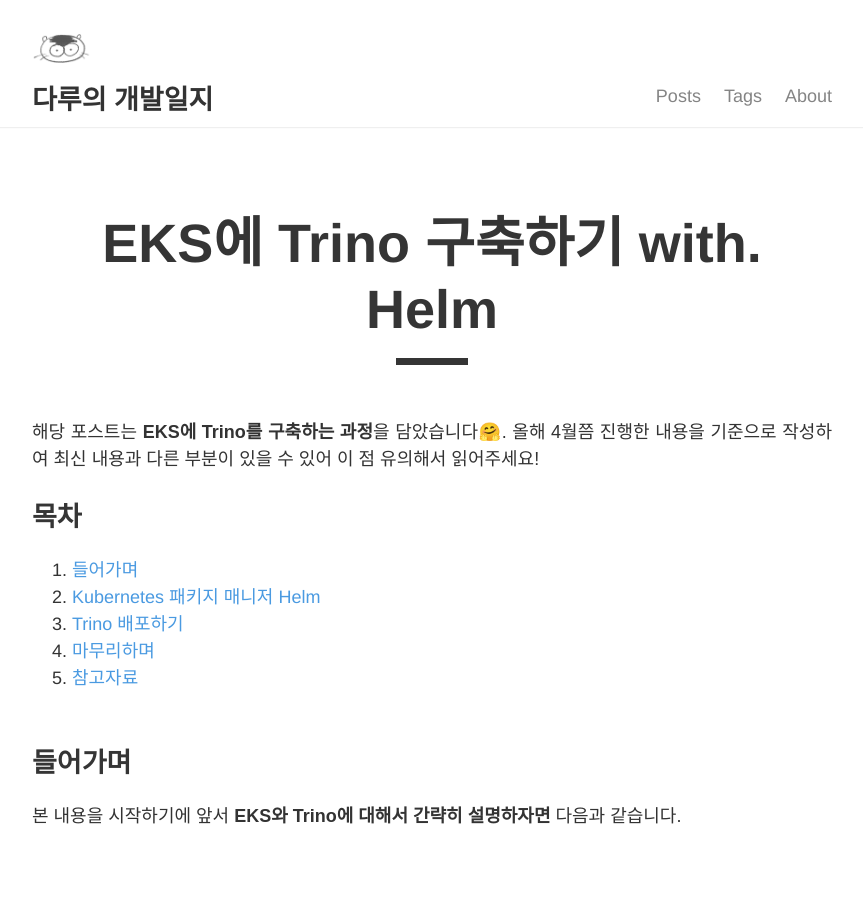
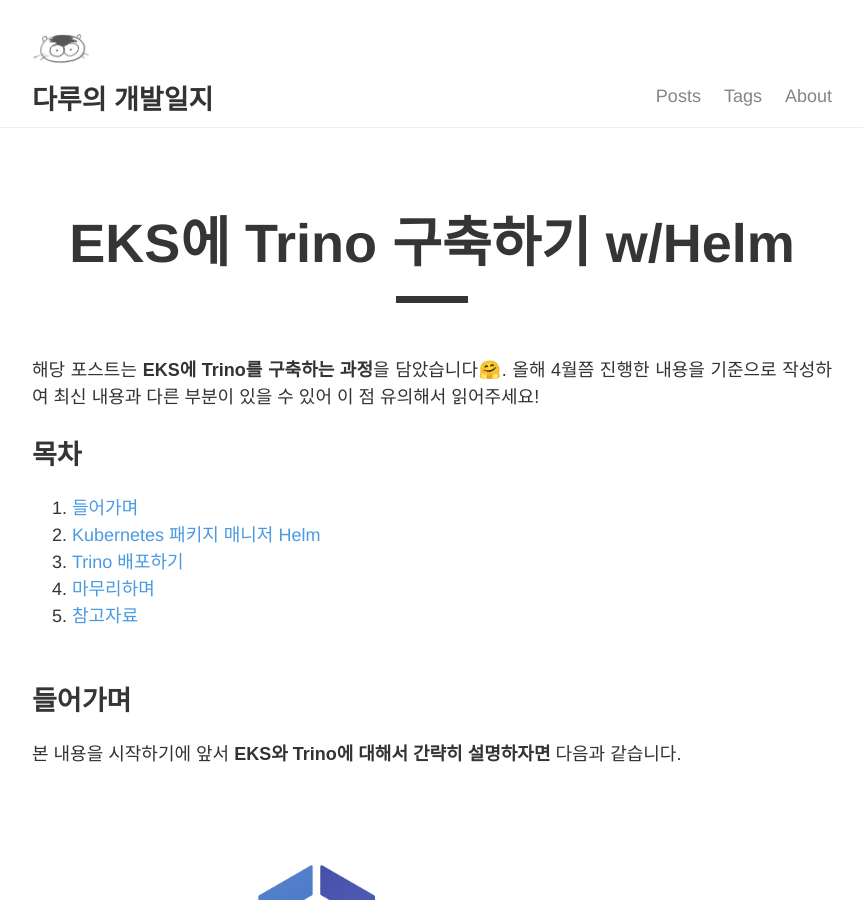
Before and after one commit to daru1027/daru1027.github.io, a Jekyll site: the page built from _posts/2022-09-16-eks-on-trino.md, in a window 1280 px wide and 900 px high. Shown: the whole window, without its empty margins (208-1071 px from the left). Built offline with Jekyll 4.4.1, drawn with Linux system fonts in a browser that asks for light colours.

Commit message:
ADD: 내용 완성

```diff
--- a/_posts/2022-09-16-eks-on-trino.md
+++ b/_posts/2022-09-16-eks-on-trino.md
@@ -1,6 +1,6 @@
 ---
 layout: post
-title: "EKS에 Trino 구축하기 with. Helm"
+title: "EKS에 Trino 구축하기 w/Helm"
 tags: EKS Trino Kubernetes
 ---
 해당 포스트는 **EKS에 Trino를 구축하는 과정**을 담았습니다🤗. 올해 4월쯤 진행한 내용을 기준으로 작성하여 최신 내용과 다른 부분이 있을 수 있어 이 점 유의해서 읽어주세요!
@@ -230,5 +230,7 @@
 
 ## 참고자료
 [EKS 공식문서](https://docs.aws.amazon.com/ko_kr/eks/latest/userguide/what-is-eks.html)
+<br/>
 [Trino 공식문서](https://trino.io)
+<br/>
 [Helm 공식문서](https://helm.sh)
```
